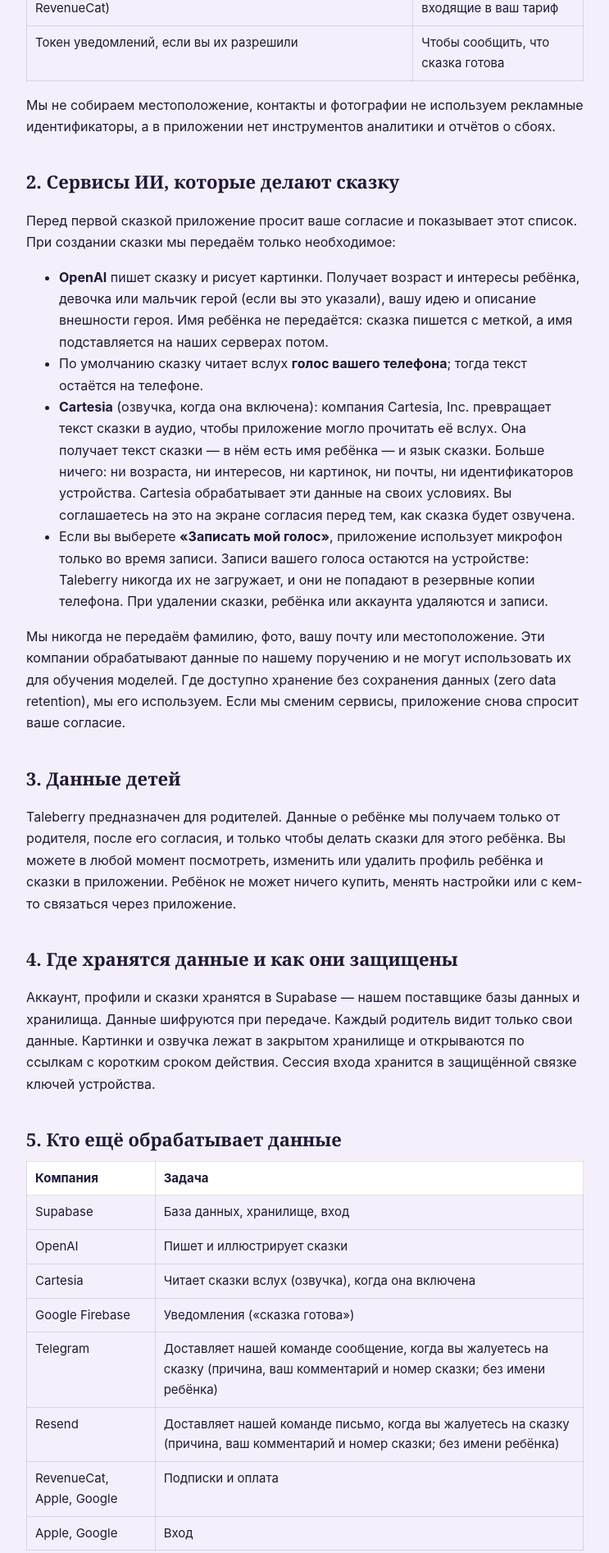
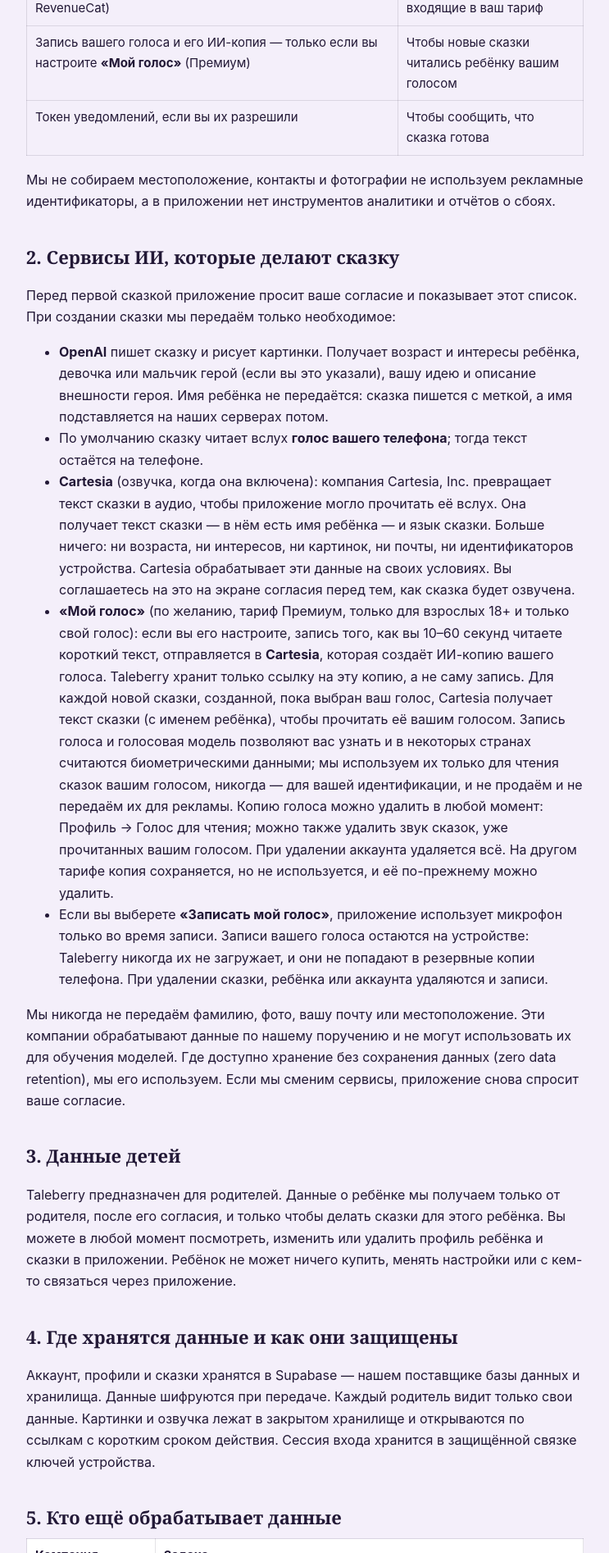
Before and after one commit to Doodle287/taleberry-legal, a plain HTML site: page ru/privacy.html in a window 1280 px wide. Shown: the part 720-2614 px from the top of the page at 82% size, without its empty margins (268-1011 px from the left). Drawn offline with Linux system fonts and the light colour scheme.

Commit message:
privacy: My voice (Premium) - AI copy of the parent's voice made by Cartesia

```diff
--- a/ru/privacy.html
+++ b/ru/privacy.html
@@ -20,7 +20,7 @@ td,th{border:1px solid var(--border);padding:8px 10px;text-align:left;vertical-a
 <tr><td>Профили детей: имя, возраст, интересы и внешность героя, которую вы выбираете (волосы, цвет кожи, одежда). Без фотографий.</td><td>Чтобы писать сказки про вашего ребёнка</td></tr>
 <tr><td>Сказки: идеи, которые вы вводите, и созданные текст, картинки и озвучка</td><td>Чтобы показывать и повторять сказки</td></tr>
 <tr><td>Статус подписки (из App Store или Google Play через RevenueCat)</td><td>Чтобы давать сказки, входящие в ваш тариф</td></tr>
-<tr><td>Токен уведомлений, если вы их разрешили</td><td>Чтобы сообщить, что сказка готова</td></tr></table>
+<tr><td>Запись вашего голоса и его ИИ-копия — только если вы настроите <b>«Мой голос»</b> (Премиум)</td><td>Чтобы новые сказки читались ребёнку вашим голосом</td></tr><tr><td>Токен уведомлений, если вы их разрешили</td><td>Чтобы сообщить, что сказка готова</td></tr></table>
 <p>Мы не собираем местоположение, контакты и фотографии не используем рекламные идентификаторы, а в приложении нет инструментов аналитики и отчётов о сбоях.</p>
 <h2>2. Сервисы ИИ, которые делают сказку</h2>
 <p>Перед первой сказкой приложение просит ваше согласие и показывает этот список. При создании сказки мы передаём только необходимое:</p>
@@ -28,6 +28,7 @@ td,th{border:1px solid var(--border);padding:8px 10px;text-align:left;vertical-a
 <li><b>OpenAI</b> пишет сказку и рисует картинки. Получает возраст и интересы ребёнка, девочка или мальчик герой (если вы это указали), вашу идею и описание внешности героя. Имя ребёнка не передаётся: сказка пишется с меткой, а имя подставляется на наших серверах потом.</li>
 <li>По умолчанию сказку читает вслух <b>голос вашего телефона</b>; тогда текст остаётся на телефоне.</li>
 <li><b>Cartesia</b> (озвучка, когда она включена): компания Cartesia, Inc. превращает текст сказки в аудио, чтобы приложение могло прочитать её вслух. Она получает текст сказки — в нём есть имя ребёнка — и язык сказки. Больше ничего: ни возраста, ни интересов, ни картинок, ни почты, ни идентификаторов устройства. Cartesia обрабатывает эти данные на своих условиях. Вы соглашаетесь на это на экране согласия перед тем, как сказка будет озвучена.</li>
+<li><b>«Мой голос»</b> (по желанию, тариф Премиум, только для взрослых 18+ и только свой голос): если вы его настроите, запись того, как вы 10–60 секунд читаете короткий текст, отправляется в <b>Cartesia</b>, которая создаёт ИИ-копию вашего голоса. Taleberry хранит только ссылку на эту копию, а не саму запись. Для каждой новой сказки, созданной, пока выбран ваш голос, Cartesia получает текст сказки (с именем ребёнка), чтобы прочитать её вашим голосом. Запись голоса и голосовая модель позволяют вас узнать и в некоторых странах считаются биометрическими данными; мы используем их только для чтения сказок вашим голосом, никогда — для вашей идентификации, и не продаём и не передаём их для рекламы. Копию голоса можно удалить в любой момент: Профиль → Голос для чтения; можно также удалить звук сказок, уже прочитанных вашим голосом. При удалении аккаунта удаляется всё. На другом тарифе копия сохраняется, но не используется, и её по-прежнему можно удалить.</li>
 <li>Если вы выберете <b>«Записать мой голос»</b>, приложение использует микрофон только во время записи. Записи вашего голоса остаются на устройстве: Taleberry никогда их не загружает, и они не попадают в резервные копии телефона. При удалении сказки, ребёнка или аккаунта удаляются и записи.</li>
 </ul>
 <p>Мы никогда не передаём фамилию, фото, вашу почту или местоположение. Эти компании обрабатывают данные по нашему поручению и не могут использовать их для обучения моделей. Где доступно хранение без сохранения данных (zero data retention), мы его используем. Если мы сменим сервисы, приложение снова спросит ваше согласие.</p>
@@ -39,7 +40,7 @@ td,th{border:1px solid var(--border);padding:8px 10px;text-align:left;vertical-a
 <table><tr><th>Компания</th><th>Задача</th></tr>
 <tr><td>Supabase</td><td>База данных, хранилище, вход</td></tr>
 <tr><td>OpenAI</td><td>Пишет и иллюстрирует сказки</td></tr>
-<tr><td>Cartesia</td><td>Читает сказки вслух (озвучка), когда она включена</td></tr>
+<tr><td>Cartesia</td><td>Читает сказки вслух (озвучка), когда она включена; создаёт ИИ-копию вашего голоса, если вы настроите «Мой голос»</td></tr>
 <tr><td>Google Firebase</td><td>Уведомления («сказка готова»)</td></tr>
 <tr><td>Telegram</td><td>Доставляет нашей команде сообщение, когда вы жалуетесь на сказку (причина, ваш комментарий и номер сказки; без имени ребёнка)</td></tr>
 <tr><td>Resend</td><td>Доставляет нашей команде письмо, когда вы жалуетесь на сказку (причина, ваш комментарий и номер сказки; без имени ребёнка)</td></tr>
```
Also changed, not shown: privacy.html (+3 -2 lines).
